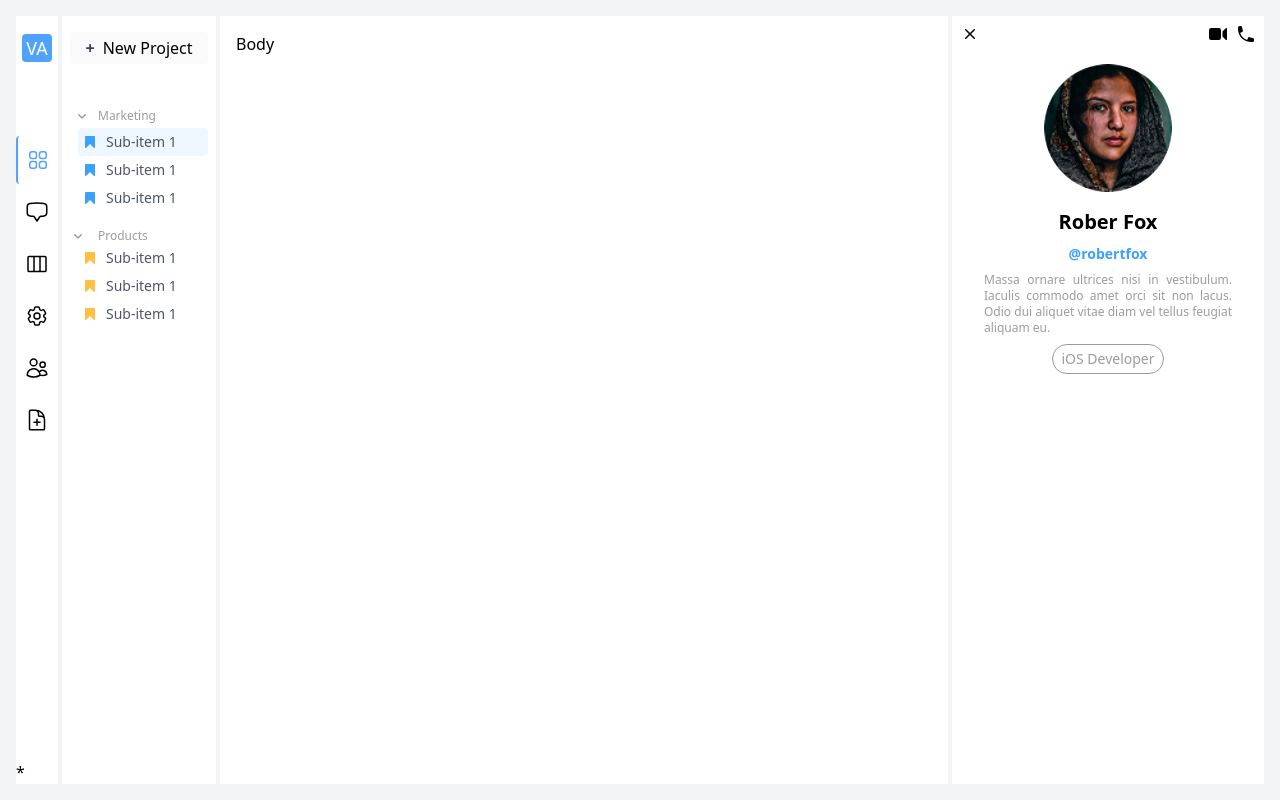
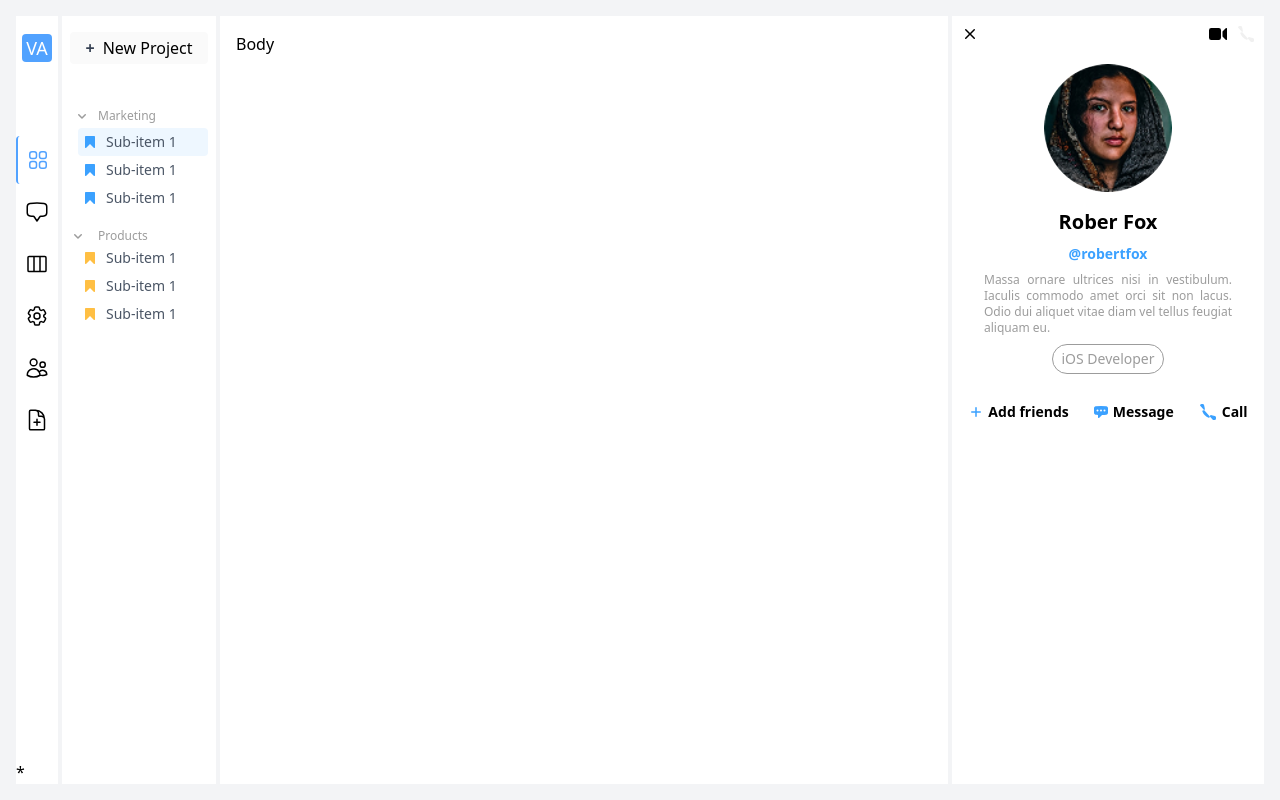
Before and after one commit to Lova1401Code/task-manager-frontend, a React (Vite) app: page / in a window 1280 px wide. Built offline with nearby package versions, Linux system fonts and the light colour scheme.

Commit message:
feat: add AddFriendsIcon and MessageIcon components; update ExtendProfile with new buttons

```diff
--- /dev/null
+++ b/src/assets/icons/AddFriendsIcon.jsx
@@ -0,0 +1,7 @@
+export default function AddFriendsIcon({ color = "#F0F0F0"}) {
+    return (
+        <svg xmlns="http://www.w3.org/2000/svg" viewBox="0 0 16 16" fill={color} className="size-4">
+            <path d="M8.75 3.75a.75.75 0 0 0-1.5 0v3.5h-3.5a.75.75 0 0 0 0 1.5h3.5v3.5a.75.75 0 0 0 1.5 0v-3.5h3.5a.75.75 0 0 0 0-1.5h-3.5v-3.5Z" />
+        </svg>
+    )
+}
--- /dev/null
+++ b/src/assets/icons/MessageIcon.jsx
@@ -0,0 +1,7 @@
+export default function MessageIcon( { color = "#F0F0F0" }) {
+    return (
+        <svg xmlns="http://www.w3.org/2000/svg" viewBox="0 0 16 16" fill={color} className="size-4">
+            <path fillRule="evenodd" d="M1 8.74c0 .983.713 1.825 1.69 1.943.764.092 1.534.164 2.31.216v2.351a.75.75 0 0 0 1.28.53l2.51-2.51c.182-.181.427-.286.684-.294a44.298 44.298 0 0 0 3.837-.293C14.287 10.565 15 9.723 15 8.74V4.26c0-.983-.713-1.825-1.69-1.943a44.447 44.447 0 0 0-10.62 0C1.712 2.435 1 3.277 1 4.26v4.482ZM5.5 6.5a1 1 0 1 1-2 0 1 1 0 0 1 2 0Zm2.5 1a1 1 0 1 0 0-2 1 1 0 0 0 0 2Zm3.5 0a1 1 0 1 0 0-2 1 1 0 0 0 0 2Z" clipRule="evenodd" />
+        </svg>
+    )
+}
--- a/src/assets/icons/PhoneIcon.jsx
+++ b/src/assets/icons/PhoneIcon.jsx
@@ -1,7 +1,7 @@
-export default function PhoneIcon() {
+export default function PhoneIcon({ color = "#F0F0F0" }) {
     return (
-        <svg xmlns="http://www.w3.org/2000/svg" viewBox="0 0 20 20" fill="currentColor" className="size-5">
-            <path fillRule="evenodd" d="M2 3.5A1.5 1.5 0 0 1 3.5 2h1.148a1.5 1.5 0 0 1 1.465 1.175l.716 3.223a1.5 1.5 0 0 1-1.052 1.767l-.933.267c-.41.117-.643.555-.48.95a11.542 11.542 0 0 0 6.254 6.254c.395.163.833-.07.95-.48l.267-.933a1.5 1.5 0 0 1 1.767-1.052l3.223.716A1.5 1.5 0 0 1 18 15.352V16.5a1.5 1.5 0 0 1-1.5 1.5H15c-1.149 0-2.263-.15-3.326-.43A13.022 13.022 0 0 1 2.43 8.326 13.019 13.019 0 0 1 2 5V3.5Z" clipRule="evenodd" />
+        <svg xmlns="http://www.w3.org/2000/svg" viewBox="0 0 20 20" fill={color} className="size-5">
+            <path fillRule="evenodd" d="M2 3.5A1.5 1.5 0 0 1 3.5 2h1.148a1.5 1.5 0 0 1 1.465 1.175l.716 3.223a1.5 1.5 0 0 1-1.052 1.767l-.933.267c-.41.117-.643.555-.48.95a11.542 11.542 0 0 0 6.254 6.254c.395.163.833-.07.95-.48l.267-.933a1.5 1.5 0 0 1 1.767-1.052l3.223.716A1.5 1.5 0 0 1 18 15.352V16.5a1.5 1.5 0 0 1-1.5 1.5H15c-1.149 0-2.263-.１５-3.326-.43A１３.０２２ １３．０２２ ０ ０ １ ２．４３ ８．３２６ １３．０１９ １３．０１９ ０ ０ １ ２ ５V３．５Z" clipRule="evenodd" />
         </svg>
     )
 }
--- a/src/pages/ExtendProfile.jsx
+++ b/src/pages/ExtendProfile.jsx
@@ -2,6 +2,8 @@ import PhoneIcon from "../assets/icons/PhoneIcon"
 import VideoCameraIcon from "../assets/icons/VideoCameraIcon"
 import XIcon from "../assets/icons/XIcon"
 import profileImgUrl from "../assets/avatar.png"
+import AddFriendsIcon from "../assets/icons/AddFriendsIcon"
+import MessageIcon from "../assets/icons/MessageIcon"
 
 
 export default function ExtendProfile() {
@@ -26,6 +28,20 @@ export default function ExtendProfile() {
                 <p className="text-[#9C9C9C] text-xs text-justify px-6">Massa ornare ultrices nisi in vestibulum. Iaculis commodo amet orci sit non lacus. Odio dui aliquet vitae diam vel tellus feugiat aliquam eu.</p>
                 <button className="px-2 py-1 text-sm rounded-full border border-[#9C9C9C] text-[#9C9C9C]">iOS Developer</button>
             </div>
+            <div className="flex justify-center gap-2 flex-row my-6">
+                <button className="px-2 py-1 items-center justify-center font-semibold flex gap-1 text-sm">
+                    <AddFriendsIcon color="#3BA1FF" />
+                    <span>Add friends</span>
+                </button>
+                <button className="px-2 py-1 items-center justify-center font-semibold flex gap-1 text-sm">
+                    <MessageIcon color="#3BA1FF"/>
+                    <span>Message</span>
+                </button>
+                <button className="px-2 py-1 items-center justify-center font-semibold flex gap-1 text-sm">
+                    <PhoneIcon color="#3BA1FF" />
+                    <span>Call</span>
+                </button>
+            </div>
         </div>
     </div>
     )
```
